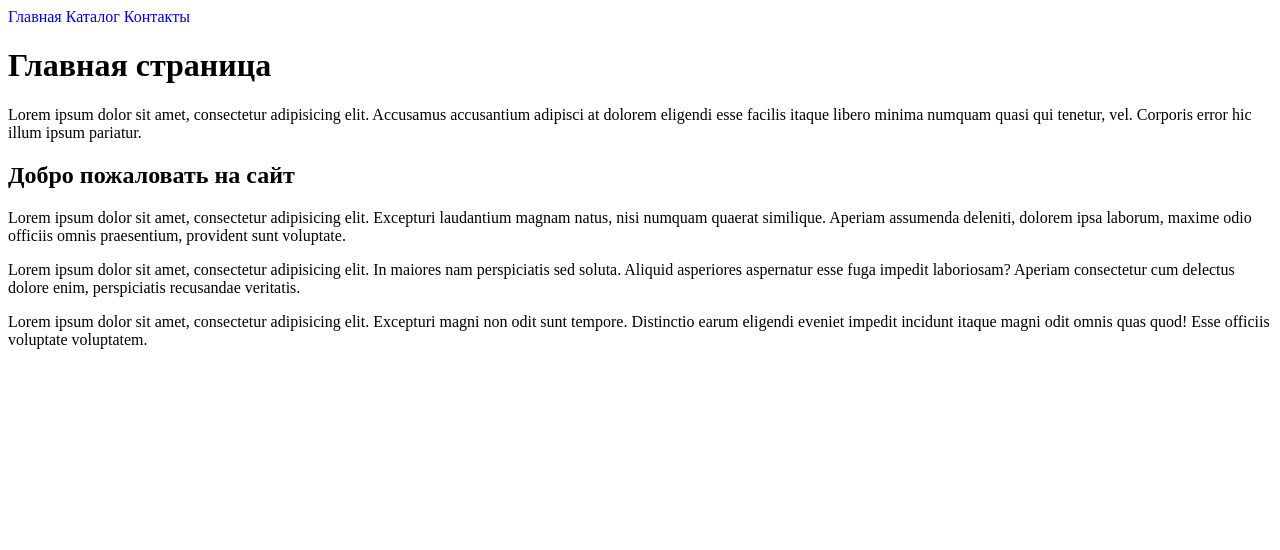
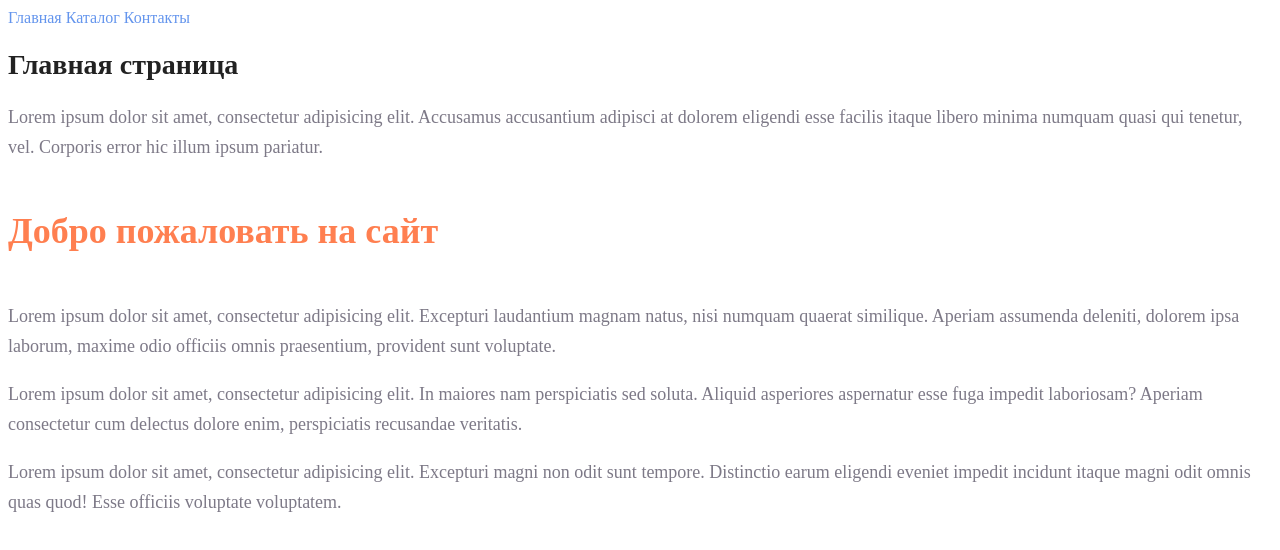
Before and after one commit to DmitriyPanfilov/HTMS_CSS_dz2, a plain HTML site: page index.html in a window 1280 px wide. Drawn offline with Linux system fonts and the light colour scheme.

Commit message:
добавил стили согласно заданию

```diff
--- a/index.html
+++ b/index.html
@@ -9,15 +9,15 @@
     <link rel="stylesheet" href="style.css">
 </head>
 <body>
-    <a href="index.html">Главная</a>
-    <a href="catalog/catalog.html">Каталог</a>
-    <a href="contacts.html">Контакты</a>
-    <h1>Главная страница</h1>
-    <p>Lorem ipsum dolor sit amet, consectetur adipisicing elit. Accusamus accusantium adipisci at dolorem eligendi esse facilis itaque libero minima numquam quasi qui tenetur, vel. Corporis error hic illum ipsum pariatur.</p>
-    <h2>Добро пожаловать на сайт</h2>
-    <p>Lorem ipsum dolor sit amet, consectetur adipisicing elit. Excepturi laudantium magnam natus, nisi numquam quaerat similique. Aperiam assumenda deleniti, dolorem ipsa laborum, maxime odio officiis omnis praesentium, provident sunt voluptate.</p>
-    <p>Lorem ipsum dolor sit amet, consectetur adipisicing elit. In maiores nam perspiciatis sed soluta. Aliquid asperiores aspernatur esse fuga impedit laboriosam? Aperiam consectetur cum delectus dolore enim, perspiciatis recusandae veritatis.</p>
-    <p>Lorem ipsum dolor sit amet, consectetur adipisicing elit. Excepturi magni non odit sunt tempore. Distinctio earum eligendi eveniet impedit incidunt itaque magni odit omnis quas quod! Esse officiis voluptate voluptatem.</p>
+    <a class="menu_links" href="index.html">Главная</a>
+    <a class="menu_links" href="catalog/catalog.html">Каталог</a>
+    <a class="menu_links" href="contacts.html">Контакты</a>
+    <h1 class="title">Главная страница</h1>
+    <p class="text">Lorem ipsum dolor sit amet, consectetur adipisicing elit. Accusamus accusantium adipisci at dolorem eligendi esse facilis itaque libero minima numquam quasi qui tenetur, vel. Corporis error hic illum ipsum pariatur.</p>
+    <h2 class="title2">Добро пожаловать на сайт</h2>
+    <p class="text">Lorem ipsum dolor sit amet, consectetur adipisicing elit. Excepturi laudantium magnam natus, nisi numquam quaerat similique. Aperiam assumenda deleniti, dolorem ipsa laborum, maxime odio officiis omnis praesentium, provident sunt voluptate.</p>
+    <p class="text">Lorem ipsum dolor sit amet, consectetur adipisicing elit. In maiores nam perspiciatis sed soluta. Aliquid asperiores aspernatur esse fuga impedit laboriosam? Aperiam consectetur cum delectus dolore enim, perspiciatis recusandae veritatis.</p>
+    <p class="text">Lorem ipsum dolor sit amet, consectetur adipisicing elit. Excepturi magni non odit sunt tempore. Distinctio earum eligendi eveniet impedit incidunt itaque magni odit omnis quas quod! Esse officiis voluptate voluptatem.</p>
 
 </body>
 </html>
--- a/style.css
+++ b/style.css
@@ -1,3 +1,32 @@
 a{
    text-decoration: none;
 }
+
+.menu_links {
+   color: cornflowerblue;
+   font-size: 16px;
+   line-height: 20px;
+}
+
+.title {
+   color: #222222;
+   font-size: 28px;
+   line-height: 36px;
+   font-weight: bold;
+}
+
+.text {
+    font-style: normal;
+    font-weight: 300px;
+    font-size: 18px;
+    line-height: 30px;
+    color: #7D7987
+}
+
+.title2 {
+    color: coral;
+    font-style: normal;
+    font-weight: 700;
+    font-size: 36px;
+    line-height: 80px;
+}
```
Also changed, not shown: catalog/catalog.html (+11 -11 lines), contacts.html (+5 -5 lines).
